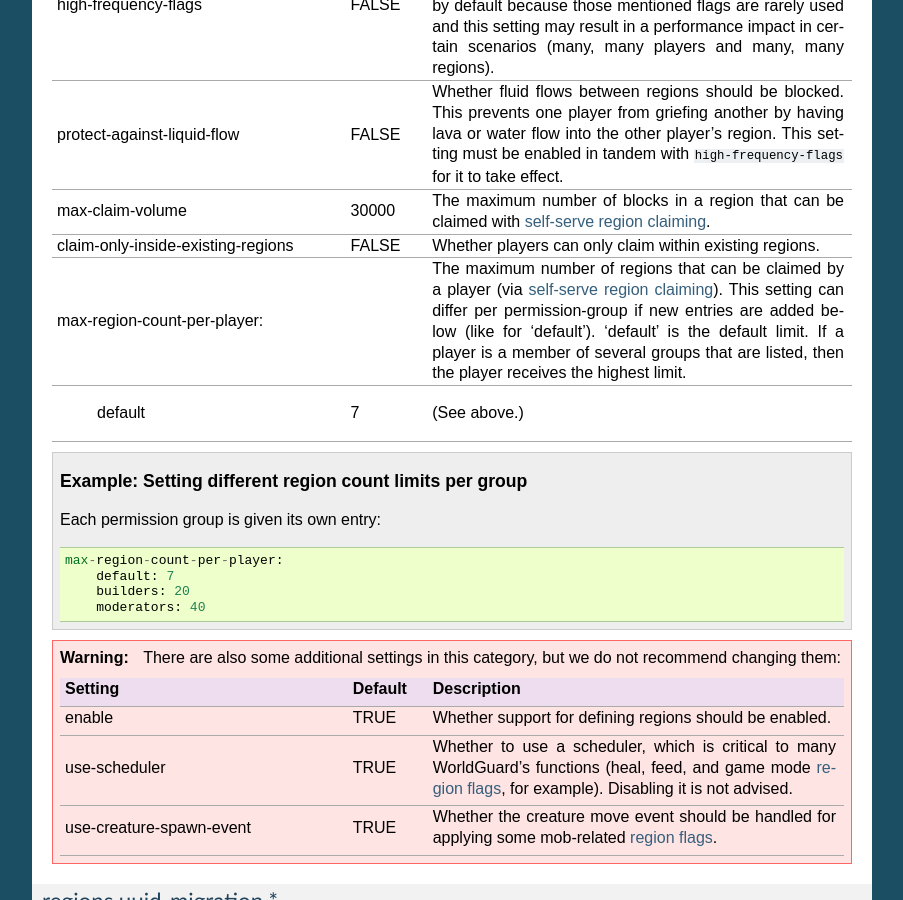
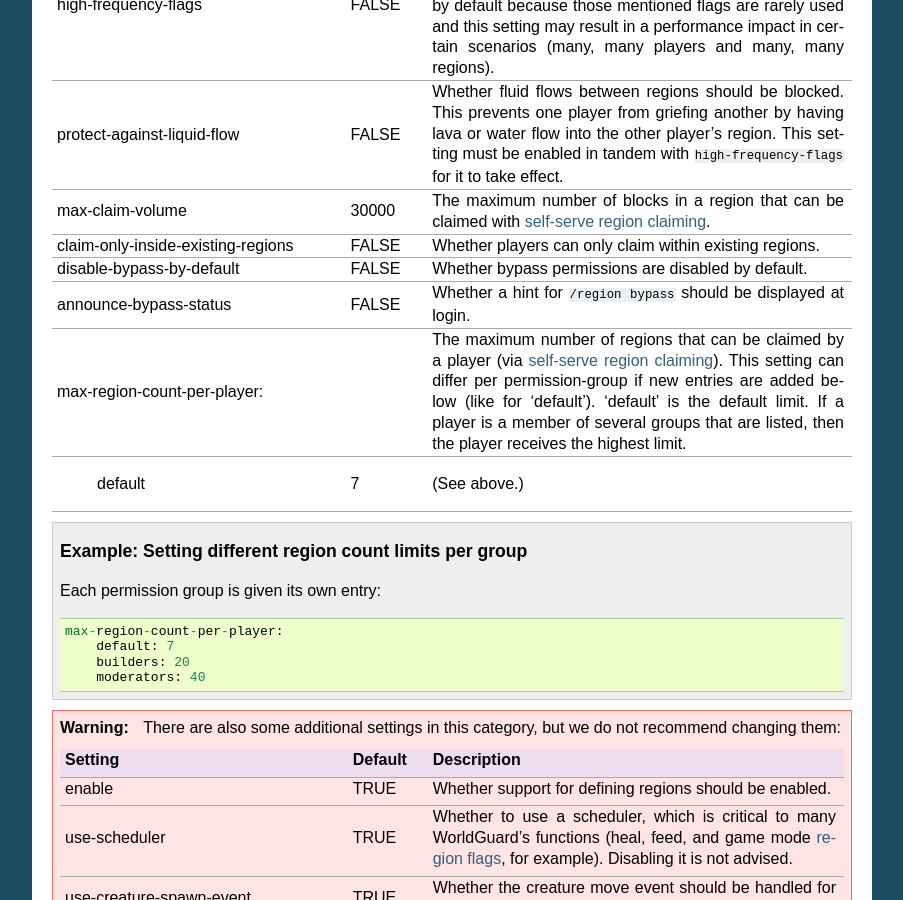
Before and after one commit to aurorasmiles/WorldGuardDocs, a Sphinx documentation site: the page built from source/config.rst, in a window 1280 px wide and 900 px high, scrolled down 8222 px. Shown: the whole window, without its empty margins (198-1101 px from the left). Built offline with Sphinx 7.4.7, drawn with Linux system fonts in a browser that asks for light colours.

Commit message:
Added config options for bypass settings

```diff
--- a/source/config.rst
+++ b/source/config.rst
@@ -342,6 +342,8 @@ regions.*
     protect-against-liquid-flow,FALSE,"Whether fluid flows between regions should be blocked. This prevents one player from griefing another by having lava or water flow into the other player's region. This setting must be enabled in tandem with ``high-frequency-flags`` for it to take effect."
     max-claim-volume,30000,"The maximum number of blocks in a region that can be claimed with :doc:`self-serve region claiming <regions/claiming>`."
     claim-only-inside-existing-regions,FALSE,"Whether players can only claim within existing regions."
+	disable-bypass-by-default,FALSE,"Whether bypass permissions are disabled by default."
+	announce-bypass-status,FALSE,"Whether a hint for ``/region bypass`` should be displayed at login."
     max-region-count-per-player:,,"The maximum number of regions that can be claimed by a player (via :doc:`self-serve region claiming <regions/claiming>`). This setting can differ per permission-group if new entries are added below (like for 'default'). 'default' is the default limit. If a player is a member of several groups that are listed, then the player receives the highest limit."
     "    default",7,(See above.)
 
```
